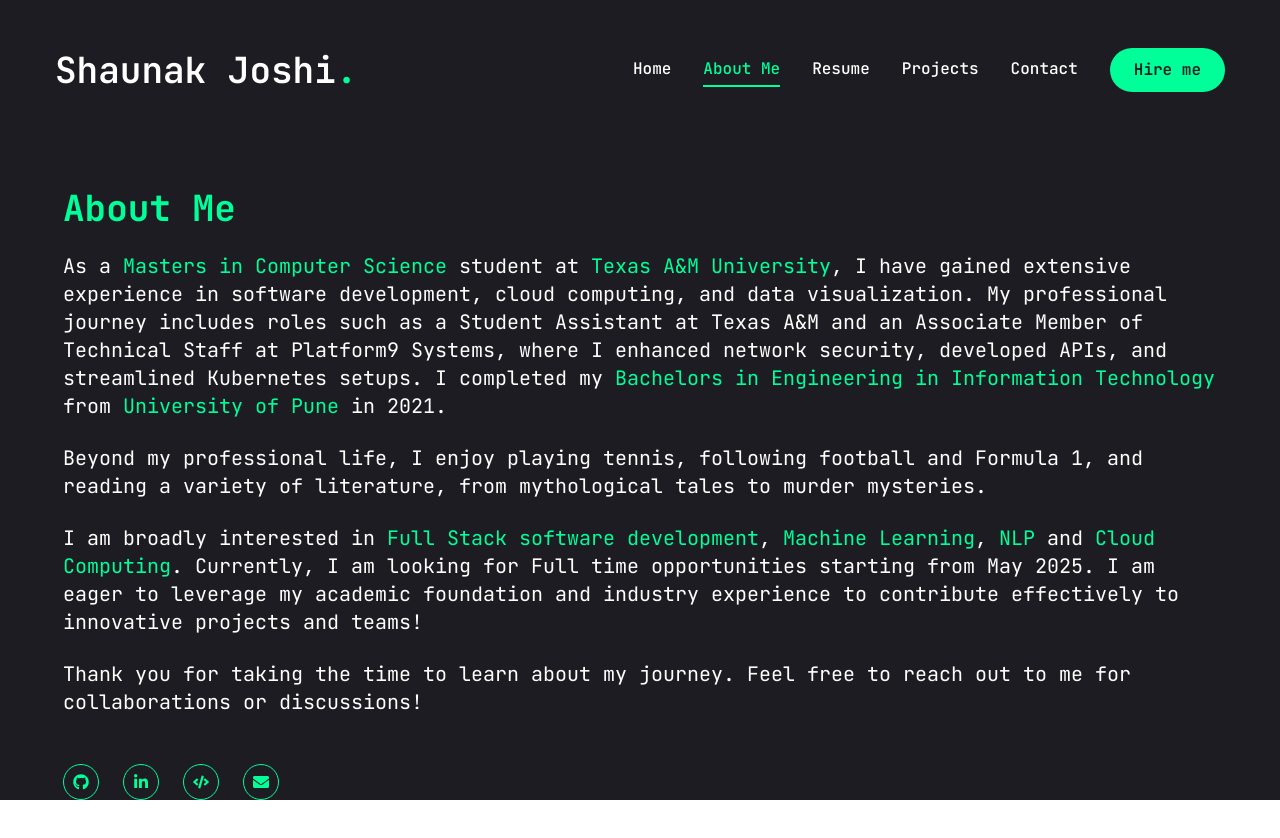
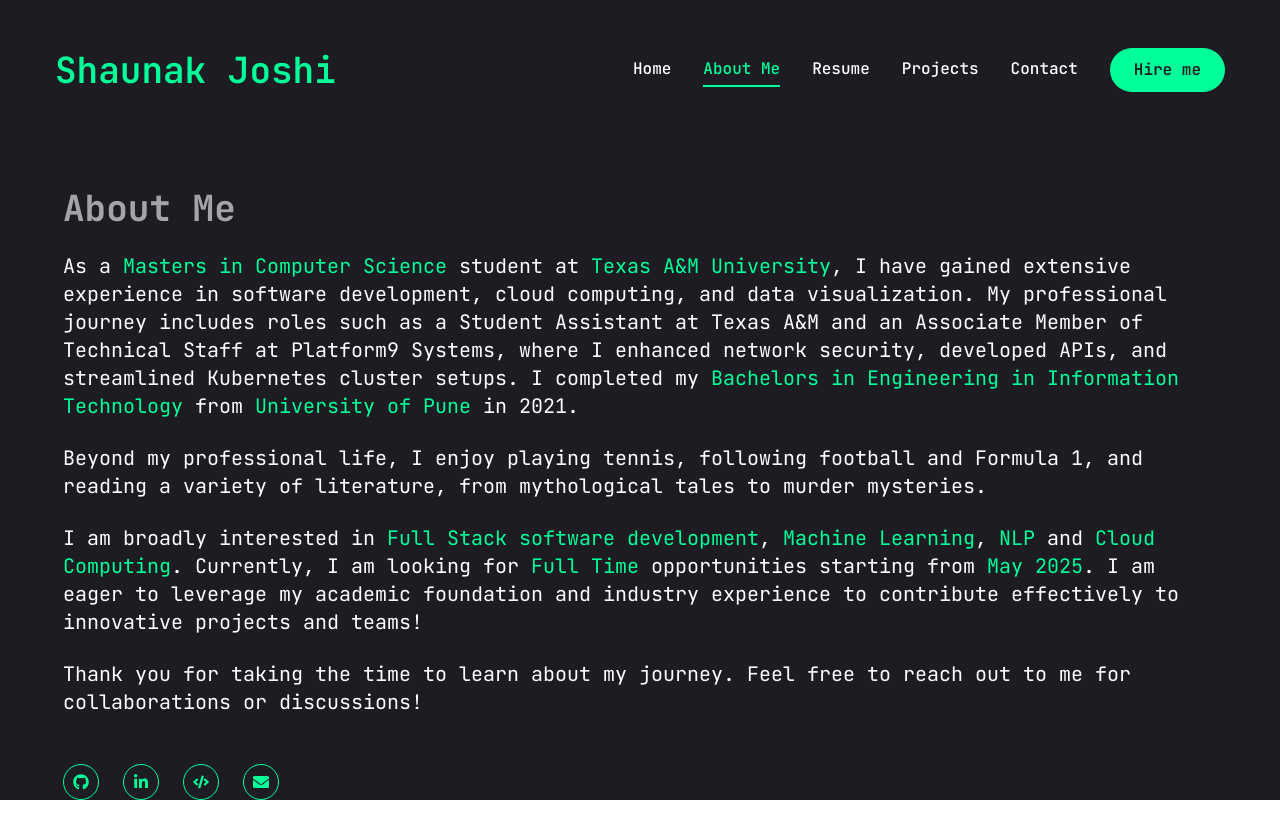
Before and after one commit to paramj6599/portfolio-param, a Next.js app: page /about in a window 1280 px wide. Shown: the top 838 px of the page. Built offline with nearby package versions, Linux system fonts and the light colour scheme.

Commit message:
Landing Page changes

```diff
--- a/app/about/page.jsx
+++ b/app/about/page.jsx
@@ -33,15 +33,15 @@
   return (
     <section className="min-h-screen text-white p-12">
       <div className="container mx-auto">
-        <h1 className="text-4xl font-bold mb-6"> <span className="text-accent">About Me</span></h1>
+        <h1 className="text-4xl font-bold mb-6"> <span className="text-white/60">About Me</span></h1>
         <p className="text-xl">
-            As a <span className="text-accent">Masters in Computer Science</span> student at <span className="text-accent">Texas A&M University</span>, I have gained extensive experience in software development, cloud computing, and data visualization. My professional journey includes roles such as a Student Assistant at Texas A&M and an Associate Member of Technical Staff at Platform9 Systems, where I enhanced network security, developed APIs, and streamlined Kubernetes setups. I completed my <span className="text-accent">Bachelors in Engineering in Information Technology</span> from <span className="text-accent">University of Pune</span> in 2021.
+            As a <span className="text-accent">Masters in Computer Science</span> student at <span className="text-accent">Texas A&M University</span>, I have gained extensive experience in software development, cloud computing, and data visualization. My professional journey includes roles such as a Student Assistant at Texas A&M and an Associate Member of Technical Staff at Platform9 Systems, where I enhanced network security, developed APIs, and streamlined Kubernetes cluster setups. I completed my <span className="text-accent">Bachelors in Engineering in Information Technology</span> from <span className="text-accent">University of Pune</span> in 2021.
         </p>
         <p className="text-xl mt-6 mb-4">
             Beyond my professional life, I enjoy playing tennis, following football and Formula 1, and reading a variety of literature, from mythological tales to murder mysteries.
         </p>
         <p className="text-xl mt-6 mb-4">
-            I am broadly interested in <span className="text-accent">Full Stack software development</span>, <span className="text-accent">Machine Learning</span>, <span className="text-accent">NLP</span> and <span className="text-accent">Cloud Computing</span>. Currently, I am looking for Full time opportunities starting from May 2025. I am eager to leverage my academic foundation and industry experience to contribute effectively to innovative projects and teams!
+            I am broadly interested in <span className="text-accent">Full Stack software development</span>, <span className="text-accent">Machine Learning</span>, <span className="text-accent">NLP</span> and <span className="text-accent">Cloud Computing</span>. Currently, I am looking for <span className="text-accent">Full Time</span> opportunities starting from <span className="text-accent">May 2025</span>. I am eager to leverage my academic foundation and industry experience to contribute effectively to innovative projects and teams!
         </p>
         <p className="text-xl mt-6 mb-4">
             Thank you for taking the time to learn about my journey. Feel free to reach out to me for collaborations or discussions!
--- a/app/globals.css
+++ b/app/globals.css
@@ -39,4 +39,11 @@
     .text-outline-hover {
         -webkit-text-stroke: 1px #00ff99;
     }
+
+    .text-vibrant-blue {
+        color: #007BFF; /* Bootstrap’s primary blue */
+    }
+    .text-soft-coral {
+        color: #F88379; /* Coral color */
+    }
 }
--- a/app/page.js
+++ b/app/page.js
@@ -4,6 +4,8 @@
 import Social from "@/components/Social";
 import Photo from "@/components/Photo";
 import React, { useState, useEffect } from 'react';
+
+import { TypeAnimation } from "react-type-animation";
 
 const titles = ["Software Engineer", "Full Stack Engineer", "App Developer"];
 
@@ -24,12 +26,28 @@
       <div className="flex flex-col xl:flex-row items-center justify-between xl:pt-8 xl:pb-24">
         {/*text*/}
         <div className="text-center xl:text-left order-2 xl:order-none">
-          <span className="text-xl rotating-text">{titles[titleIndex]}</span>
           <h2 className="h2 mb-6">
-            Hello I am <br /> <span className="text-accent">Shaunak Joshi</span>
+            <span className="text-accent">Shaunak Joshi</span>
           </h2>
-          <p className="max-w-[500px] mb-15 text-white/80">
-            Full-Stack Software Developer who wants to create amazing user-centred digital products!
+          <div className="mb-6 text-[16px] lg:text-[30px] font-secondary font-semibold uppercase leading-[1]">
+            <span className="text-white mr-4">I am a</span>
+              <TypeAnimation
+                sequence={[
+                  "Full Stack Engineer",
+                  2000,
+                  "Cloud Engineer",
+                  2000,
+                  "App Developer",
+                  2000,
+                ]}
+                speed={50}
+                className="text-accent"
+                wrapper="span"
+                repeat={Infinity}
+              />
+          </div>
+          <p className="max-w-[500px] mb-15 text-white/90 mt-10">
+            Software Developer who wants to create amazing user-centred digital products!
           <br/>
           </p>
           {/* button and socials */}
--- a/components/Header.jsx
+++ b/components/Header.jsx
@@ -10,7 +10,7 @@
                 {/* logo */}
                 <Link href = "/">
                     <h1 className="text-4xl font-semibold">
-                        Shaunak Joshi<span className="text-accent">.</span>
+                        <span className="text-accent">Shaunak Joshi</span>
                     </h1>
                 </Link>
                 {/* Desktop nav & hire me button */}
--- a/package.json
+++ b/package.json
@@ -25,6 +25,7 @@
     "react-countup": "^6.5.3",
     "react-dom": "^18",
     "react-icons": "^5.2.1",
+    "react-type-animation": "^3.2.0",
     "swiper": "^11.1.8",
     "tailwind-merge": "^2.4.0",
     "tailwindcss-animate": "^1.0.7"
```
Also changed, not shown: 1 other file (tests, documents, lock files or other folders).
